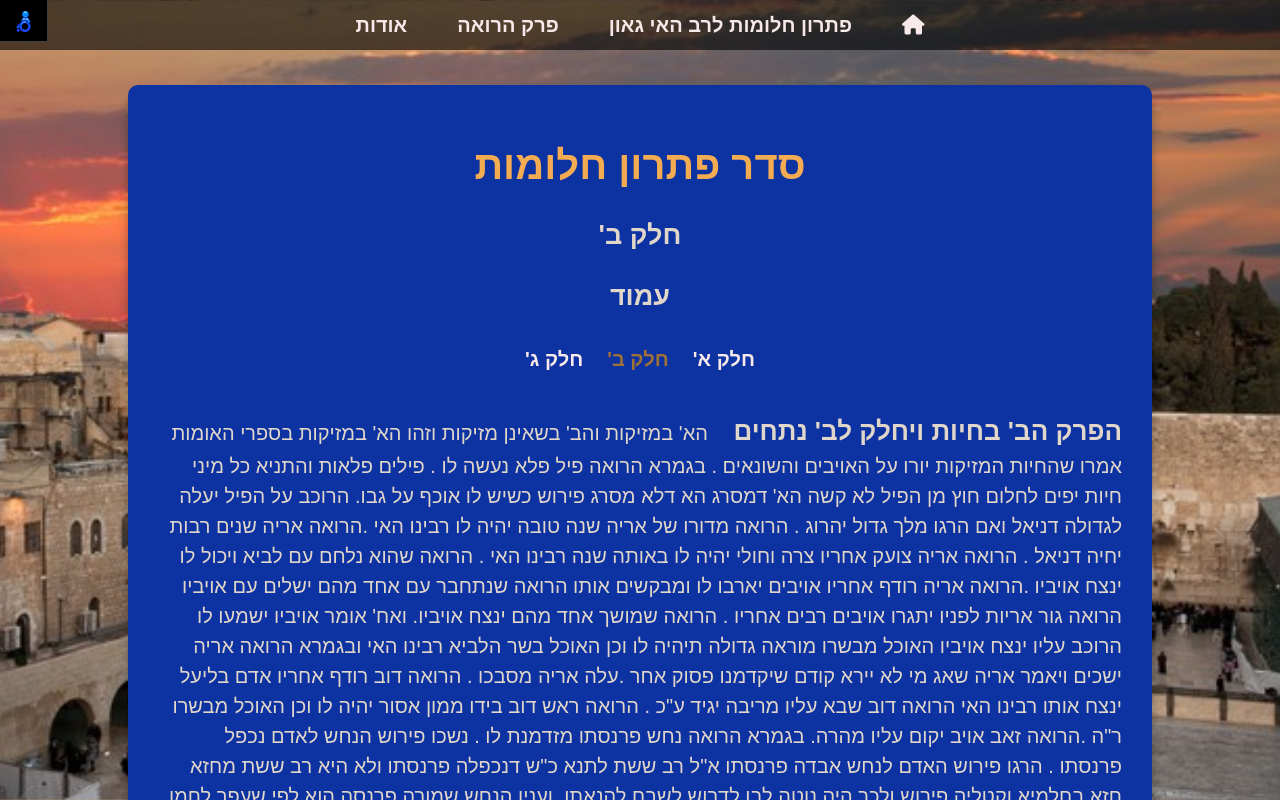
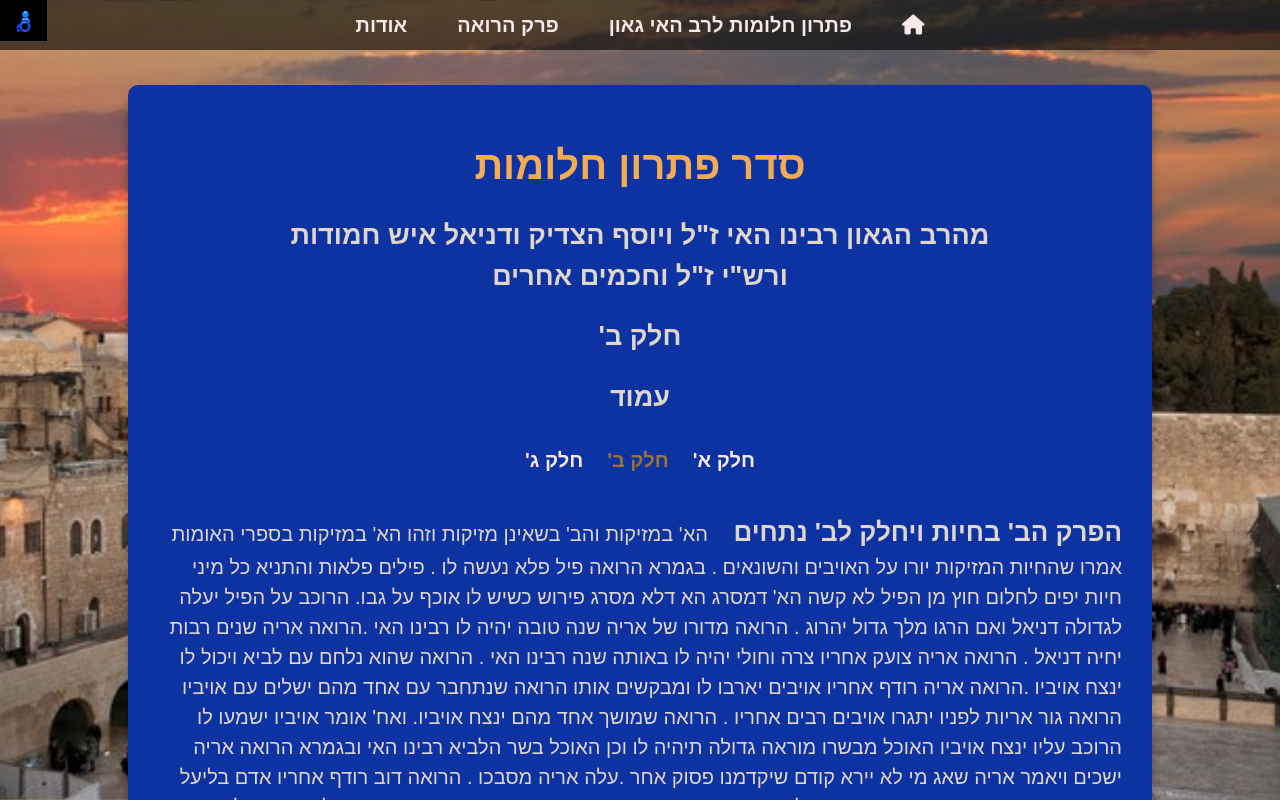
Before and after one commit to yehudahason/Hai-gaon-vue, a Vue app: page /book-2 in a window 1280 px wide. Shown: the top 800 px of the page. Built offline with nearby package versions, Linux system fonts and the light colour scheme.

Commit message:
book head

```diff
--- a/src/views/Book-2.vue
+++ b/src/views/Book-2.vue
@@ -1,6 +1,10 @@
 <template>
   <div class="book-container">
     <h1>סדר פתרון חלומות</h1>
+    <h3>
+      מהרב הגאון רבינו האי ז"ל ויוסף הצדיק ודניאל איש חמודות <br />
+      ורש"י ז"ל וחכמים אחרים
+    </h3>
     <h3>חלק ב'</h3>
     <h3>עמוד</h3>
     <BookLinks />
--- a/src/views/Book-3.vue
+++ b/src/views/Book-3.vue
@@ -1,6 +1,10 @@
 <template>
   <div class="book-container">
     <h1>סדר פתרון חלומות</h1>
+    <h3>
+      מהרב הגאון רבינו האי ז"ל ויוסף הצדיק ודניאל איש חמודות <br />
+      ורש"י ז"ל וחכמים אחרים
+    </h3>
     <h3>חלק ג'</h3>
     <h3>עמוד</h3>
     <BookLinks />
--- a/src/views/Book.vue
+++ b/src/views/Book.vue
@@ -5,7 +5,6 @@
       מהרב הגאון רבינו האי ז"ל ויוסף הצדיק ודניאל איש חמודות <br />
       ורש"י ז"ל וחכמים אחרים
     </h3>
-    <h3>נדפס לבקשת הבחור יקר ונבון כמ"ר מנחם בכה"ר דוד טרינקי יצ"ו</h3>
     <h3>חלק א'</h3>
     <h3>עמוד</h3>
     <BookLinks />
```
Also changed, not shown: 1 other file (tests, documents, lock files or other folders).
